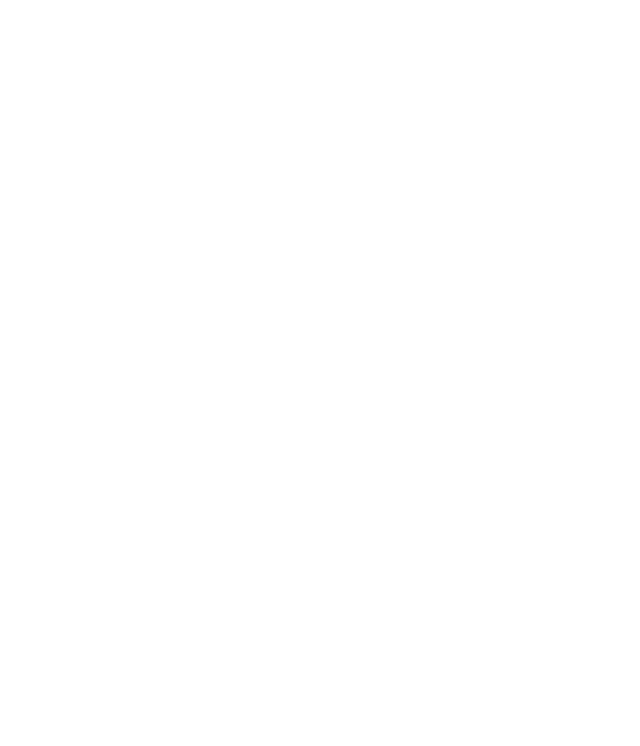
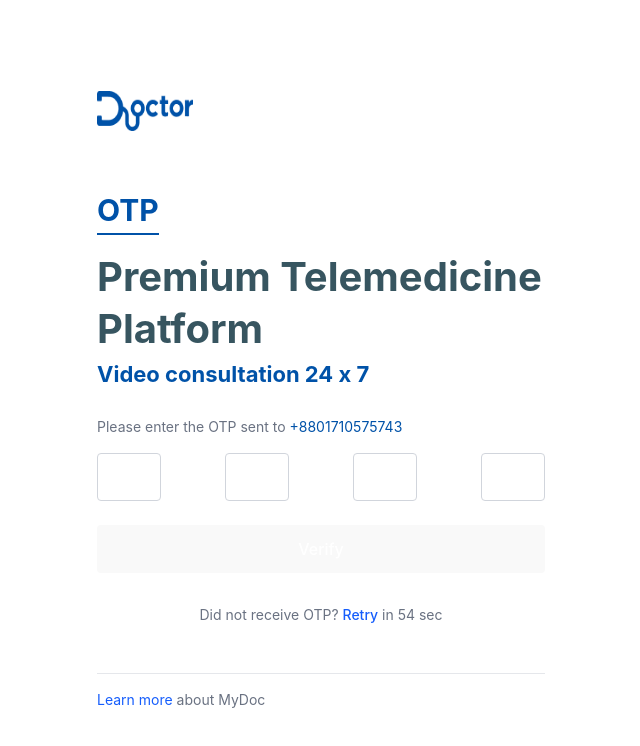
Before and after one commit to C3BIT/doctel-backoffice-web, a React (Vite) app: page /verify-otp in a window 1280 px wide. Shown: the top 746 px of the page, without its empty margins (319-959 px from the left). Built offline with nearby package versions, Linux system fonts and the light colour scheme.

Commit message:
Verify OTP page added

```diff
--- /dev/null
+++ b/src/pages/auth/OtpVerify.jsx
@@ -0,0 +1,110 @@
+import { useEffect, useRef, useState } from "react";
+import logo from '../../assets/logo.png';
+import '../Login/auth.css';
+
+const OtpVerify = () => {
+    const [otp, setOtp] = useState(["", "", "", ""]);
+    const [timer, setTimer] = useState(59);
+    const [isInputDisabled, setIsInputDisabled] = useState(false);
+    const inputRefs = [useRef(), useRef(), useRef(), useRef()];
+    const handleChange = (index, value) => {
+        if (value.length <= 1) {
+            const newOtp = [...otp];
+            newOtp[index] = value;
+            setOtp(newOtp);
+            if (value !== "" && index < 3) {
+                inputRefs[index + 1].current.focus();
+            }
+        }
+    };
+    const handleKeyDown = (index, e) => {
+        if (e.key === "Backspace" && otp[index] === "" && index > 0) {
+            inputRefs[index - 1].current.focus();
+        }
+    };
+    useEffect(() => {
+        const interval = setInterval(() => {
+            setTimer((prevTimer) => (prevTimer > 0 ? prevTimer - 1 : 0));
+        }, 1000);
+        if (timer === 0) {
+            setIsInputDisabled(true);
+        }
+
+        return () => clearInterval(interval);
+    }, [timer]);
+    const handleVerify = () => {
+        setIsInputDisabled(true);
+        console.log("OTP submitted:", otp.join(""));
+    };
+
+    return (
+        <div className="flex flex-col items-center justify-center min-h-screen bg-white p-4">
+            <div className="w-full max-w-md">
+                <div className="mb-16">
+                    <img src={logo} alt="Doctor Logo" className="w-24 h-10" />
+                </div>
+
+                <div className="mb-6">
+                    <h2
+                        className="text-start border-b-2 inline-block pb-2 mb-4 login-text"
+                        style={{ borderColor: '#0052A8' }}
+                    >
+                        OTP
+                    </h2>
+                    <h3 className="text-start font-semibold mb-2 premium-text">
+                        Premium Telemedicine Platform
+                    </h3>
+                    <p className="text-start mb-8 videconsultation-text">
+                        Video consultation 24 x 7
+                    </p>
+                </div>
+
+                {/* OTP Input */}
+                <div className="mb-8">
+                    <p className="text-sm text-gray-500 mb-4 text-start">
+                        Please enter the OTP sent to{" "}
+                        <span className="text-[#0052A8]">+8801710575743</span>
+                    </p>
+
+                    <div className="flex justify-between mb-6">
+                        {otp.map((digit, index) => (
+                            <input
+                                key={index}
+                                ref={inputRefs[index]}
+                                type="text"
+                                maxLength={1}
+                                className="w-16 h-12 border border-gray-300 rounded text-center text-lg focus:border-blue-300 focus:outline-none text-gray-900"
+                                value={digit}
+                                onChange={(e) => handleChange(index, e.target.value)}
+                                onKeyDown={(e) => handleKeyDown(index, e)}
+                                disabled={isInputDisabled}
+                            />
+                        ))}
+                    </div>
+                    <button
+                        className="w-full bg-[#0052A8] text-white py-3 rounded font-medium"
+                        onClick={handleVerify}
+                        disabled={isInputDisabled}
+                    >
+                        Verify
+                    </button>
+                </div>
+                <div className="text-center text-sm text-gray-500">
+                    Did not receive OTP?{" "}
+                    <span className="text-blue-600 font-medium">Retry</span> in {timer}{" "}
+                    sec
+                </div>
+                <div className='mt-12'>
+                    <div className="border-t border-gray-200 my-4"></div>
+                    <div className="text-start">
+                        <p className="text-sm">
+                            <span className="text-blue-600">Learn more</span>
+                            <span className="text-gray-500"> about MyDoc</span>
+                        </p>
+                    </div>
+                </div>
+            </div>
+        </div>
+    );
+};
+export default OtpVerify;
--- a/src/routes/AppRoutes.jsx
+++ b/src/routes/AppRoutes.jsx
@@ -1,6 +1,8 @@
 import React, { Suspense } from 'react';
 import { Route, Routes } from 'react-router-dom';
 import Layout from '../layout/Layout';
+import OtpVerify from '../pages/auth/OtpVerify';
+
 const Home = React.lazy(() => import('../pages/Home/Home'));
 const Login = React.lazy(() => import('../pages/Login/Login'));
 const NotFound = React.lazy(() => import('../pages/NotFound/NotFound'));
@@ -9,6 +11,7 @@
     <Routes>
       <Route path="/" element={<Layout><Home /></Layout>} />
       <Route path="/login" element={<Layout><Login /></Layout>} />
+      <Route path="/verify-otp" element={<Layout><OtpVerify /></Layout>} />
       <Route path="*" element={<Layout><NotFound /></Layout>} />
     </Routes>
   </Suspense>
```
